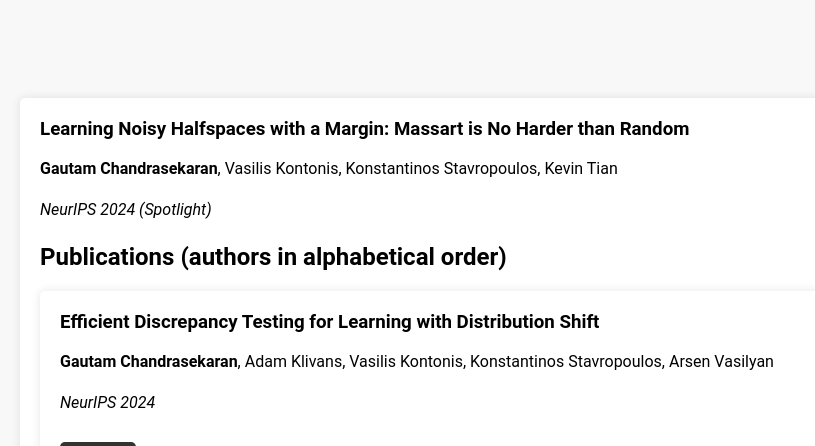
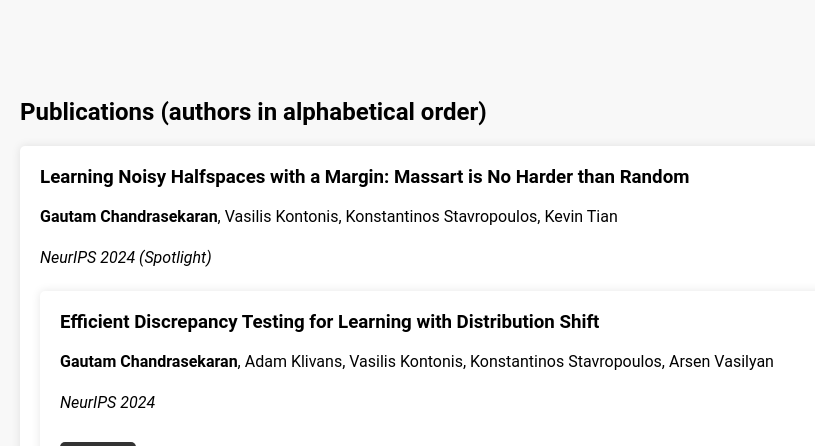
Before and after one commit to gautamc-git/temp-website, a Jekyll site: the page built from index.md, in a window 1280 px wide and 900 px high, cut to the strip 454-900 px from the top of the window. Shown: the whole strip, without its empty margins (0-815 px from the left). Built offline with Jekyll 4.4.1, drawn with Linux system fonts in a browser that asks for light colours.

```diff
--- a/index.md
+++ b/index.md
@@ -25,12 +25,12 @@ title: "Home"
 
 <section id="publications">
   <div class="container publications-container">
-    <!-- MARGIN HALFSPACES-->
+      <h2>Publications (authors in alphabetical order)</h2>
+      <!-- MARGIN HALFSPACES-->
      <div class="publication-card">
       <h3>Learning Noisy Halfspaces with a Margin: Massart is No Harder than Random</h3>
       <p><b>Gautam Chandrasekaran</b>, Vasilis Kontonis, Konstantinos Stavropoulos, Kevin Tian</p>
       <p><em>NeurIPS 2024 (Spotlight)</em></p>
-    <h2>Publications (authors in alphabetical order)</h2>
     <!-- TDS LEARNING!-->
     <div class="publication-card">
       <h3>Efficient Discrepancy Testing for Learning with Distribution Shift</h3>
```
